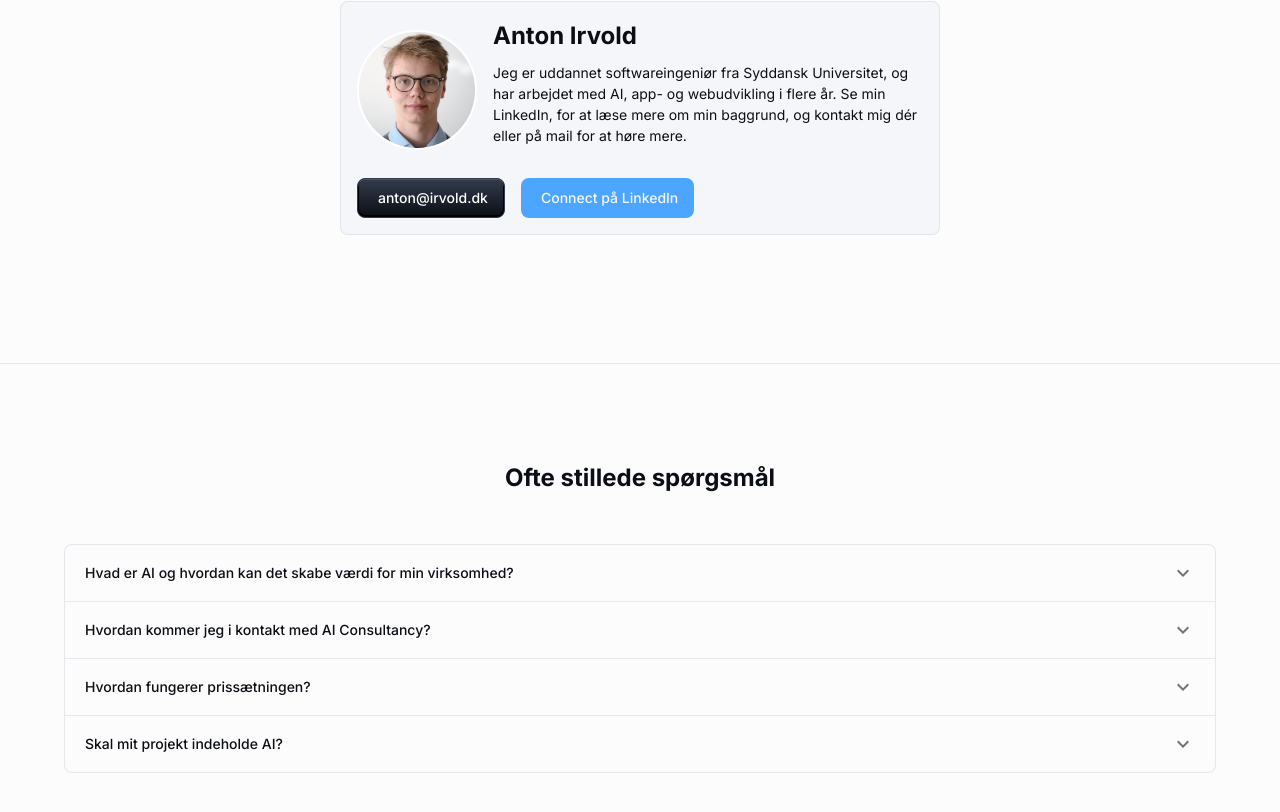
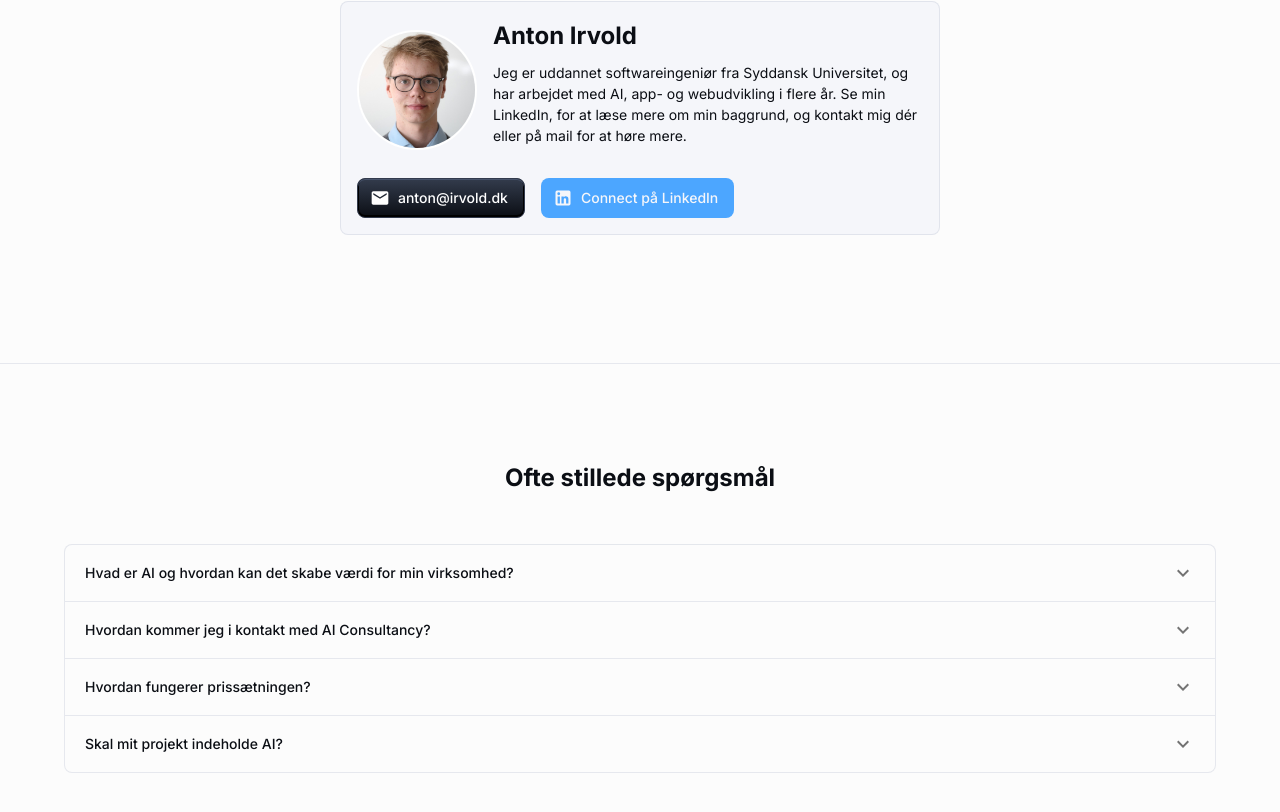
Before and after one commit to antonvdi/antonvdi-web, a React (Create React App) app in the folder frontend/: page / in a window 1280 px wide. Shown: the part 2203-3015 px from the top of the page. Built offline with nearby package versions, Linux system fonts and the light colour scheme; no server answers.

Commit message:
email filled in

```diff
--- a/frontend/src/components/Contact.tsx
+++ b/frontend/src/components/Contact.tsx
@@ -8,8 +8,27 @@ import {
   CardActions,
   CardContent,
 } from "@mui/material";
+import EmailIcon from "@mui/icons-material/Email";
+import LinkedInIcon from "@mui/icons-material/LinkedIn";
+
+const createMailToLink = (email: string, subject: string, body: string) => {
+  const encodedSubject = encodeURIComponent(subject);
+  const encodedBody = encodeURIComponent(body);
+
+  return `mailto:${email}?subject=${encodedSubject}&body=${encodedBody}`;
+};
 
 export default function Contact() {
+  const email = "anton@irvold.dk";
+  const subject = "Henvendelse om AI eller software projekt";
+  const body = `Hej,\n\nMin ide/projekt beskrevet på 2-3 linjer:
+                \nPlatform: (website, mobilapp, integration til eksisterende system, osv.)
+                \nTidsplan: (ønsket start og deadline)
+                \Tilgængelig: (datoer, tidspunkt, Teams/Zoom/tlf. møde)
+                \nVenlig hilsen (navn)`;
+
+  const mailToLink = createMailToLink(email, subject, body);
+
   return (
     <Box
       sx={{
@@ -89,8 +108,8 @@ export default function Contact() {
           </CardContent>
           <CardActions>
             <Button
-              startIcon={<></>}
-              href="mailto:anton@irvold.dk"
+              startIcon={<EmailIcon />}
+              href={mailToLink}
               color="primary"
               target="_blank"
               sx={{ mr: 1 }}
@@ -99,7 +118,7 @@ export default function Contact() {
               anton@irvold.dk
             </Button>
             <Button
-              startIcon={<></>}
+              startIcon={<LinkedInIcon />}
               color="info"
               href="https://www.linkedin.com/in/anton-irvold"
               target="_blank"
--- a/frontend/src/components/Ydelser.tsx
+++ b/frontend/src/components/Ydelser.tsx
@@ -103,14 +103,14 @@ export default function Ydelser() {
                 }}
               >
                 <Box sx={{ opacity: "50%" }}>{item.icon}</Box>
-                <div>
+                <Box>
                   <Typography gutterBottom sx={{ fontWeight: "medium" }}>
                     {item.title}
                   </Typography>
                   <Typography variant="body2" sx={{ color: "grey.400" }}>
                     {item.description}
                   </Typography>
-                </div>
+                </Box>
               </Stack>
             </Grid>
           ))}
```
